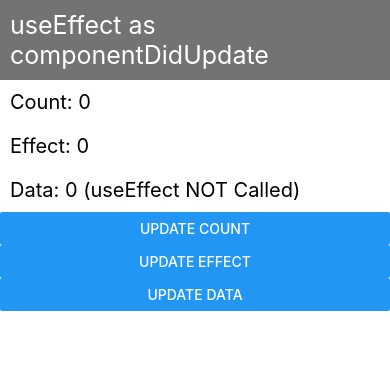
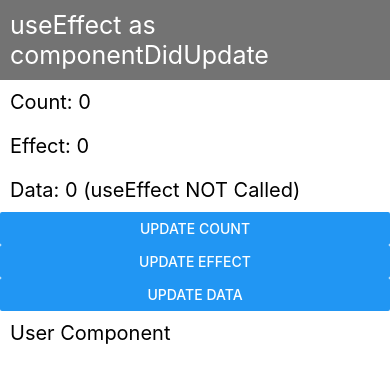
Before and after one commit to TahmeedMahbub/React-Native-Practise, a React Native app: screen / in a window 390 px wide. Shown: the top 378 px of the page. Built offline with nearby package versions, Linux system fonts and the light colour scheme.

Commit message:
useEffect using props

```diff
--- a/App.js
+++ b/App.js
@@ -6,13 +6,13 @@ const App = () => {
   const [effect, setEffect] = useState(0);
   const [data, setData] = useState(0);
 
-  useEffect (()=>{
-    console.warn("Called from useEffect")
-  }, [count])
+  // useEffect (()=>{
+  //   console.warn("Called from useEffect")
+  // }, [count])
 
-  useEffect (()=>{
-    console.warn("Called from another useEffect")
-  }, [effect])
+  // useEffect (()=>{
+  //   console.warn("Called from another useEffect")
+  // }, [effect])
 
   return (
     <View>
@@ -23,7 +23,21 @@ const App = () => {
       <Button title="Update Count" onPress={()=>setCount(count+1)} />
       <Button title="Update Effect" onPress={()=>setEffect(effect+1)} />
       <Button title="Update Data" onPress={()=>setData(data+1)} />
+      <User info={{ count, effect, data }}/>
     </View>
+  )
+}
+
+const User=(props)=>{
+  useEffect(()=>{
+    console.warn("data updated")
+  }, [props.info.data]);
+
+  useEffect(()=>{
+    console.warn("count updated")
+  }, [props.info.count]);
+  return (
+    <Text style={{ fontSize:20, padding: 10 }}>User Component </Text>
   )
 }
 
```
